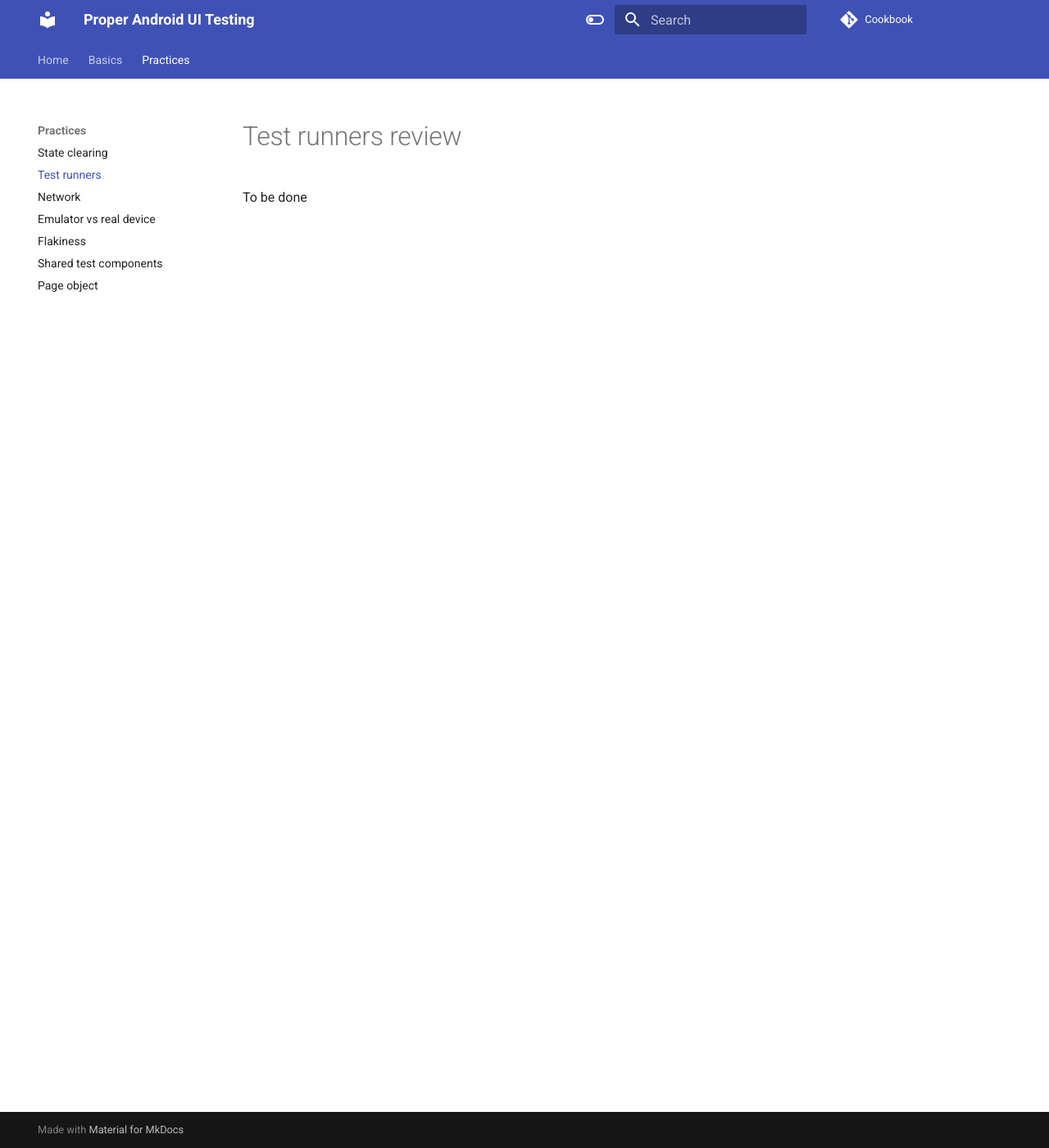
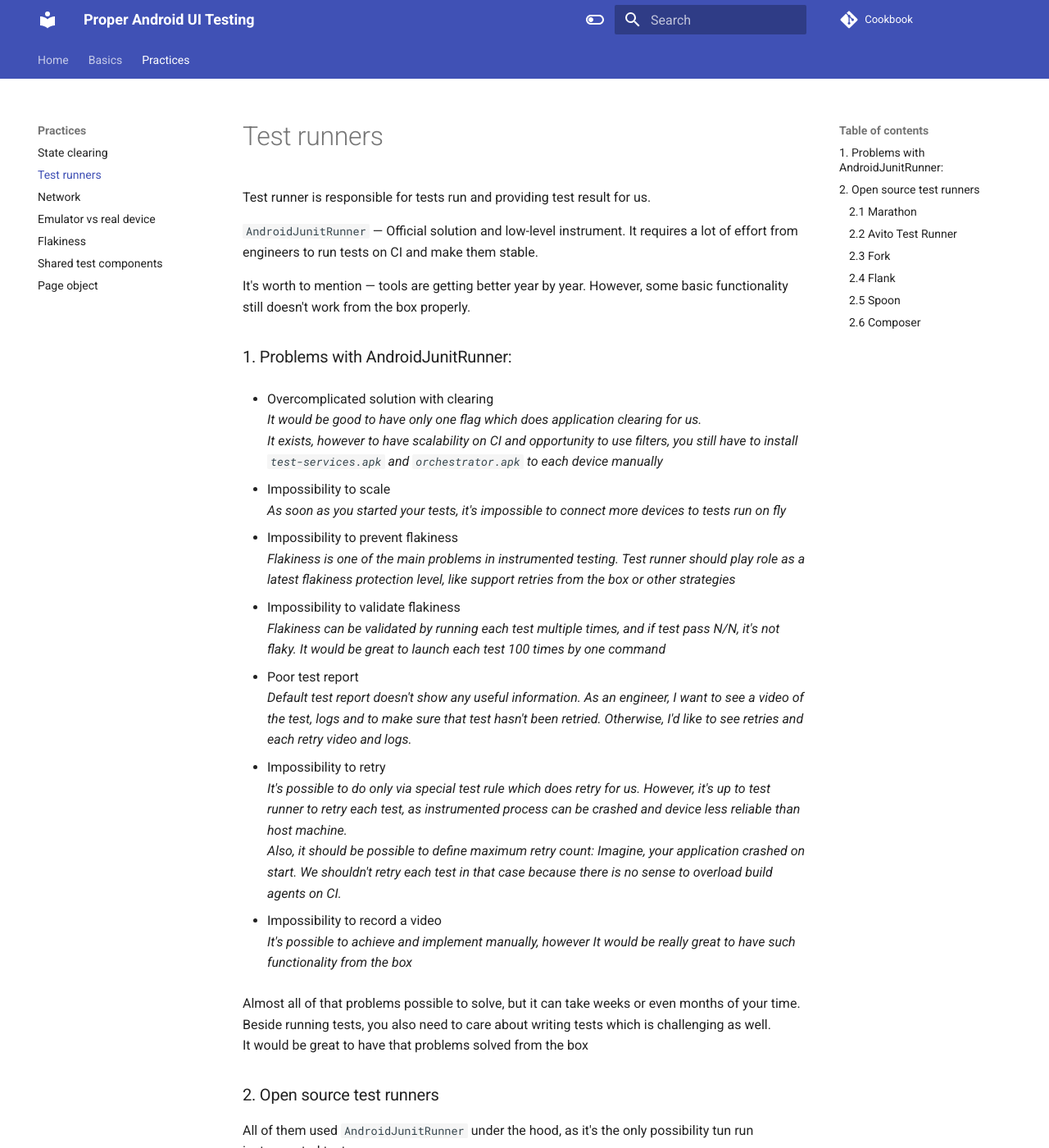
Before and after one commit to android-ui-testing/Cookbook, an MkDocs documentation site: the page built from docs/content/practices/test_runners_review.md, in a window 1280 px wide and 1400 px high. Shown: the whole window at 82% size. Built offline with MkDocs 1.6.1 and Material for MkDocs 9.7.7, drawn with Linux system fonts in a browser that asks for light colours; emoji names are drawn with the system emoji font; comment, search, counter and statistics services are not loaded; some of the changed text lies outside the part shown.

Commit message:
test runners (part 1)

```diff
--- a/docs/content/practices/test_runners_review.md
+++ b/docs/content/practices/test_runners_review.md
@@ -1,3 +1,85 @@
-# Test runners review
+# Test runners
 
-To be done
+Test runner is responsible for tests run and providing test result for us.
+
+`AndroidJunitRunner` — Official solution and low-level instrument. It requires a lot of effort from engineers to run
+tests on CI and make them stable.
+
+It's worth to mention — tools are getting better year by year. However, some basic functionality still doesn't work from
+the box properly.
+
+### 1. Problems with AndroidJunitRunner:
+
+* Overcomplicated solution with clearing
+  <br>
+  _It would be good to have only one flag which does application clearing for us.
+  <br>
+  It exists, however to have scalability on CI and opportunity to use filters, you still have to
+  install `test-services.apk` and `orchestrator.apk` to each device manually_
+
+
+* Impossibility to scale
+  <br>
+  _As soon as you started your tests, it's impossible to connect more devices to tests run on fly_
+
+* Impossibility to prevent flakiness
+  <br>
+  _Flakiness is one of the main problems in instrumented testing. Test runner should play role as a latest flakiness
+  protection level, like support retries from the box or other strategies_
+
+* Impossibility to validate flakiness
+  <br>
+  _Flakiness can be validated by running each test multiple times, and if test pass N/N, it's not flaky. It would be
+  great to launch each test 100 times by one command_
+
+* Poor test report
+  <br>
+  _Default test report doesn't show any useful information. As an engineer, I want to see a video of the test, logs and
+  to make sure that test hasn't been retried. Otherwise, I'd like to see retries and each retry video and logs._
+
+* Impossibility to retry
+  <br>
+  _It's possible to do only via special test rule which does retry for us. However, it's up to test runner to retry each
+  test, as instrumented process can be crashed and device less reliable than host machine._
+  <br>
+  _Also, it should be possible to define maximum retry count: Imagine, your application crashed on start. We shouldn't
+  retry each test in that case because there is no sense to overload build agents on CI._
+
+
+* Impossibility to record a video
+  <br>
+  _It's possible to achieve and implement manually, however It would be really great to have such functionality from the
+  box_
+
+Almost all of that problems possible to solve, but it can take weeks or even months of your time. Beside running tests,
+you also need to care about writing tests which is challenging as well.
+<br>
+It would be great to have that problems solved from the box
+
+### 2. Open source test runners
+
+All of them used `AndroidJunitRunner` under the hood, as it's the only possibility tun run instrumented tests.
+
+#### [:green_square: 2.1 Marathon](https://github.com/MarathonLabs/marathon)
+
+//To be done
+
+#### [:green_square: 2.2 Avito Test Runner](https://github.com/avito-tech/avito-android)
+
+//To be done
+
+#### [:green_square: 2.3 Fork](https://github.com/shazam/fork)
+
+//To be done
+
+#### [:green_square: 2.4 Flank](https://github.com/Flank/flank)
+
+//To be done
+
+#### [:red_square: 2.5 Spoon](https://github.com/square/spoon)
+
+Has been deprecated and not maintained anymore
+
+#### [:red_square: 2.6 Composer](https://github.com/gojuno/composer)
+
+Has been deprecated and not maintained anymore
--- a/mkdocs.yml
+++ b/mkdocs.yml
@@ -51,3 +51,6 @@
   - pymdownx.inlinehilite
   - pymdownx.superfences
   - pymdownx.snippets
+  - pymdownx.emoji:
+      emoji_index: !!python/name:materialx.emoji.twemoji
+      emoji_generator: !!python/name:materialx.emoji.to_svg
```
